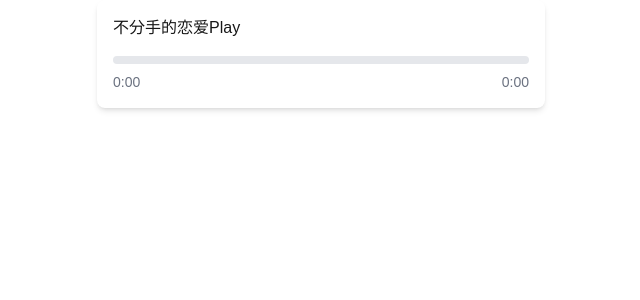
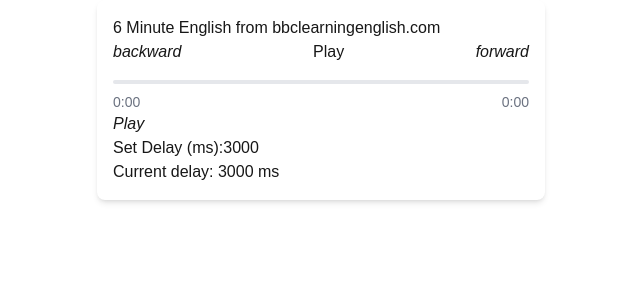
Before and after one commit to Handanhhhy/lan-go-web, a Next.js app: page / in a window 1280 px wide. Shown: the top 300 px of the page, without its empty margins (319-959 px from the left). Built offline with nearby package versions, Linux system fonts and the light colour scheme; no server answers.

Commit message:
add delay

```diff
--- a/src/app/components/SentencePlayer.tsx
+++ b/src/app/components/SentencePlayer.tsx
@@ -29,21 +29,21 @@
     const [sound, setSound] = useState<Howl | null>(null);
     const [isPlaying, setIsPlaying] = useState(false);
     const [progress, setProgress] = useState(0);
-    const [currentText, setCurrentText] = useState('');
     const [currentIndex, setCurrentIndex] = useState(0);
 
     const [currentTime, setCurrentTime] = useState(0);
     const [duration, setDuration] = useState(0);
 
-    //
     const [prevId, setPrevId] = useState<number | null>(null);
+
+    const [delay, setDelay] = useState(3000);
+    const [inputValue, setInputValue] = useState('3000');
+
 
     useEffect(() => {
         const newSound = new Howl({
             src: ['/test.mp3'],
             sprite: soundSpriteDefinitions,
-            // onplay: () => setIsPlaying(true),
-            // onpause: () => setIsPlaying(false),
             onend: () => setIsPlaying(false),
             onload: function () {
                 setDuration(Math.floor(newSound.duration()));
@@ -61,13 +61,11 @@
 
         const currentSegment = audioSegments[key];
         if (currentSegment) {
-            setCurrentText(currentSegment.text);
             console.log(key);
             console.log(`sentence${key + 1}`);
             const id = sound.play(`sentence${key + 1}`); // 使用适当的 sprite key
             setPrevId(id);
-            // 等待当前片段播放完成，再等 3 秒
-            await new Promise(resolve => setTimeout(resolve, currentSegment.sprite[1] + 3000));
+            await new Promise(resolve => setTimeout(resolve, currentSegment.sprite[1] + delay));
         }
     };
 
@@ -135,10 +133,21 @@
             setIsPlaying(true);
         }
     };
+
+    const handleChange = (event) => {
+        setInputValue(event.target.value);
+    };
+
+    const updateDelay = () => {
+        const parsedValue = parseInt(inputValue, 10);
+        if (!isNaN(parsedValue) && parsedValue > 0) {
+            setDelay(parsedValue);
+        }
+    };
+
     return (
         <div className="p-4 max-w-md mx-auto bg-white rounded-lg shadow-md">
 
-            {/* <span className="mb-2 text-lg font-semibold">{currentText}</span> */}
             <MarqueeText index={currentIndex}></MarqueeText>
             <div className="w-full flex items-center justify-between mb-4">
                 <button onClick={skipBackward} >
@@ -160,6 +169,18 @@
                 <span>{formatTime(duration)}</span>
             </div>
             <i>        {isPlaying ? 'Pause' : 'Play'}</i>
+            <div>
+                <label>
+                    Set Delay (ms):
+                    <input
+                        type="number"
+                        value={inputValue}
+                        onChange={handleChange}
+                        onBlur={updateDelay}
+                    />
+                </label>
+                <p>Current delay: {delay} ms</p>
+            </div>
         </div>
     );
 };
--- a/src/app/page.tsx
+++ b/src/app/page.tsx
@@ -1,5 +1,6 @@
 import React from 'react';
 import AudioPlayer from './components/AudioPlayer';
+import SentencePlayer from './components/SentencePlayer';
 
 const songs = [
     {
@@ -20,7 +21,8 @@
 const HomePage = () => {
     return (
         <div>
-            <AudioPlayer src={songs[0].src} title={songs[0].title}></AudioPlayer>
+            {/* <AudioPlayer src={songs[0].src} title={songs[0].title}></AudioPlayer> */}
+            <SentencePlayer></SentencePlayer>
         </div>
     );
 };
```
